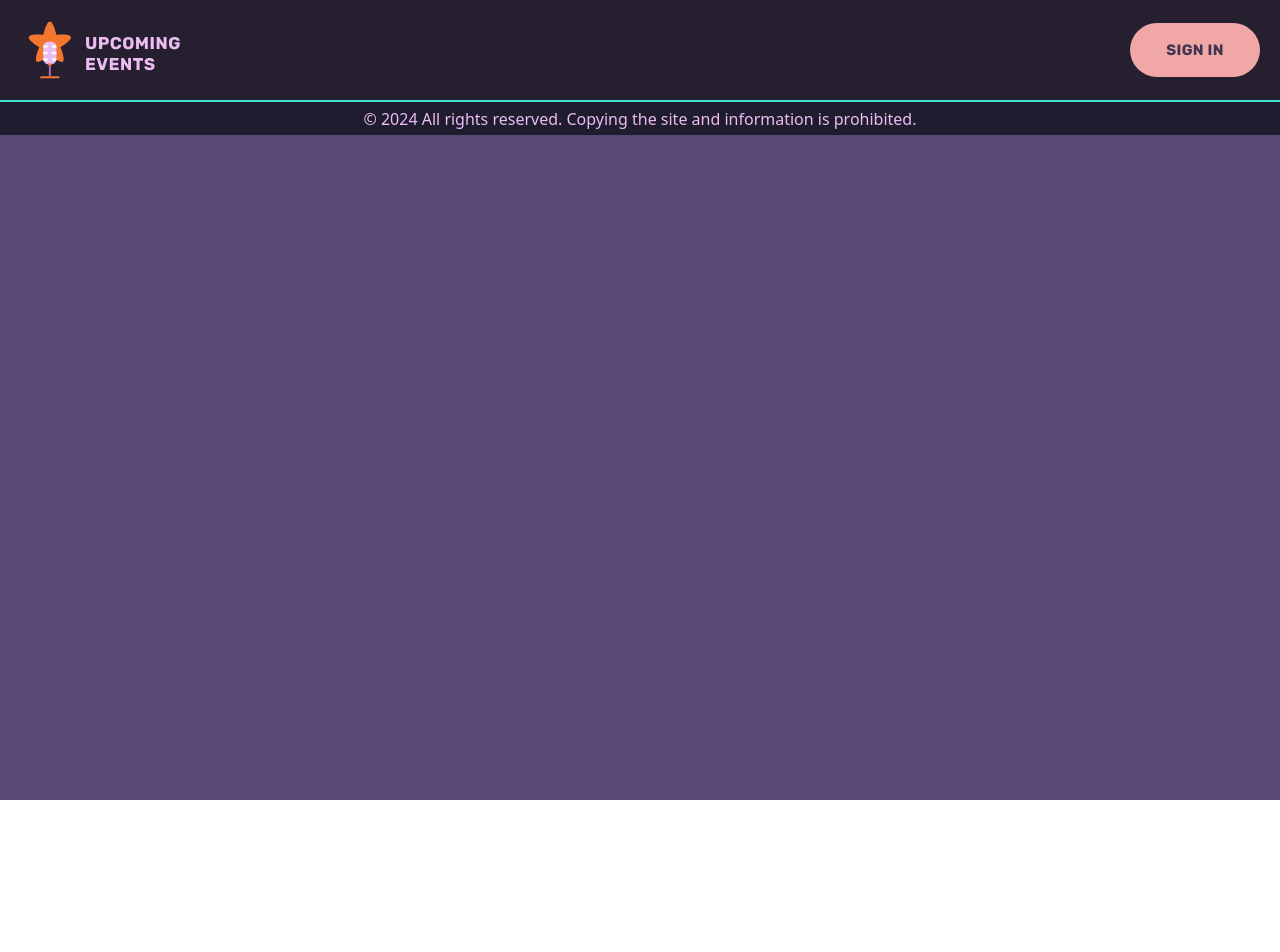
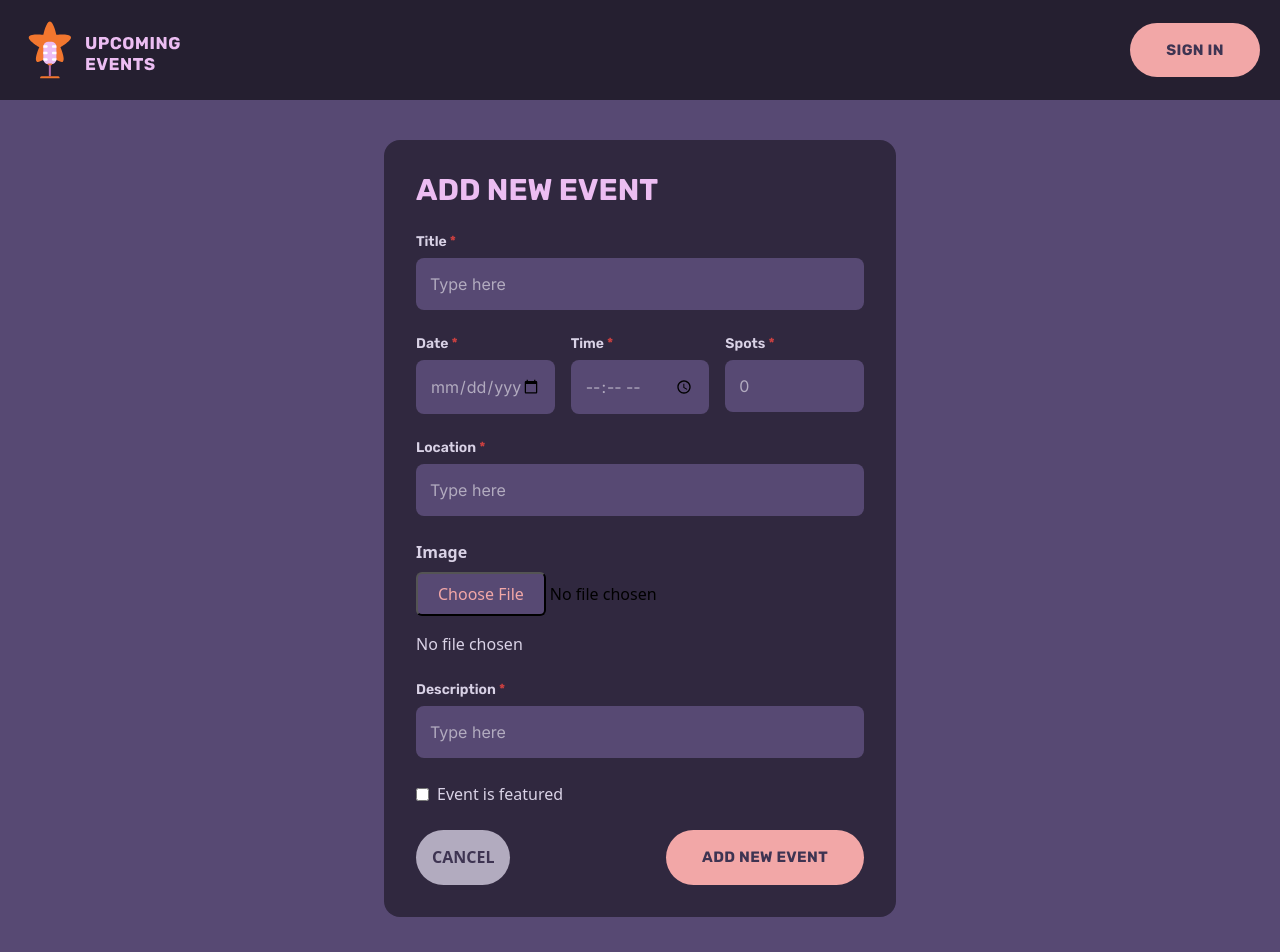
Before and after one commit to ZooDevelopers/ProjectF5-UpcomingEvents-frontend, a Vue app: page /addeventform in a window 1280 px wide. Shown: the top 952 px of the page. Before the commit the page ends 800 px from the top, so only its background shows below. Built offline with nearby package versions, Linux system fonts and the light colour scheme.

Commit message:
add event form almost done

```diff
--- /dev/null
+++ b/src/components/AddEventForm.vue
@@ -0,0 +1,130 @@
+<script setup>
+import { ref } from "vue";
+import FormField from "./base/FormField.vue"; // Asegúrate de importar el componente
+import Button from "@/components/base/Button.vue";
+
+const form = ref({
+  title: "",
+  date: "",
+  time: "",
+  spots: 0,
+  location: "",
+  image: null,
+  description: "",
+  isFeatured: false,
+});
+const handleFileUpload = (event) => {
+  const file = event.target.files[0];
+  form.value.image = file;
+};
+const submitForm = () => {
+  console.log("Form data:", form.value);
+  // Aquí puedes agregar la lógica para enviar los datos al servidor
+};
+const cancel = () => {
+  // Resetea el formulario o navega a otra página
+  console.log("Cancel");
+};
+</script>
+
+<template>
+  <div class="bg-purple-800 max-w-lg mx-auto my-10 p-8 rounded-2xl">
+    <h3 class="text-pink text-3xl font-bold font-rubik uppercase mb-6">
+      Add New Event
+    </h3>
+    <form @submit.prevent="submitForm" class="space-y-6">
+      <FormField
+        id="title"
+        label="Title"
+        type="text"
+        placeholder="Type here"
+        v-model:modelValue="form.title"
+        required
+        class="w-full"
+      />
+      <div class="grid grid-cols-1 md:grid-cols-3 gap-4">
+        <FormField
+          id="date"
+          label="Date"
+          type="date"
+          v-model:modelValue="form.date"
+          required
+          class="w-full"
+        />
+        <FormField
+          id="time"
+          label="Time"
+          type="time"
+          v-model:modelValue="form.time"
+          required
+          class="w-full"
+        />
+        <FormField
+          id="spots"
+          label="Spots"
+          type="text"
+          v-model:modelValue="form.spots"
+          required
+          class="w-full"
+        />
+      </div>
+      <FormField
+        id="location"
+        label="Location"
+        type="text"
+        placeholder="Type here"
+        v-model:modelValue="form.location"
+        required
+        class="w-full"
+      />
+      <div class="flex flex-col gap-2">
+        <label class="text-grey font-bold gap-2" for="image">Image</label>
+        <input
+          type="file"
+          id="image"
+          @change="handleFileUpload"
+          class="file:bg-purple-500 file:text-peach-500 file:px-5 file:py-2 file:rounded-md file:cursor-pointer"
+        />
+        <p class="text-grey mt-2">
+          {{ form.image ? form.image.name : "No file chosen" }}
+        </p>
+      </div>
+      <FormField
+        id="description"
+        label="Description"
+        type="textarea"
+        placeholder="Type here"
+        v-model:modelValue="form.description"
+        required
+        class="w-full"
+      />
+      <div class="flex items-center space-x-2">
+        <input
+          v-model="form.isFeatured"
+          type="checkbox"
+          id="isFeatured"
+          class="form-checkbox text-pink-500"
+        />
+        <label for="isFeatured" class="text-grey">Event is featured</label>
+      </div>
+      <div class="flex justify-between mt-6">
+        <button
+          type="button"
+          @click="cancel"
+          class="px-4 py-2 bg-purple-200 font-bold uppercase text-purple-700 rounded-full"
+        >
+          Cancel
+        </button>
+        <Button
+          type="submit"
+          label="Add new event"
+          class="px-4 py-2 bg-pink-500 text-white rounded-full"
+        />
+      </div>
+    </form>
+  </div>
+</template>
+
+Enviar un mensaje a julia
+
+<style scoped></style>
--- a/src/router/index.js
+++ b/src/router/index.js
@@ -1,6 +1,7 @@
 import { createRouter, createWebHistory } from 'vue-router'
 import HomeView from '../views/HomeView.vue'
-import SignInUpModal from '@/components/auth/SignInUpModal.vue'
+import AddEventForm from '@/components/AddEventForm.vue'
+
 
 const router = createRouter({
   history: createWebHistory(import.meta.env.BASE_URL),
@@ -12,10 +13,12 @@ const router = createRouter({
     },
 
     {
-      path: '/login-temp',
-      name: 'login-temp',
-      component: SignInUpModal
+      path: '/addeventform',
+      name: 'addeventform',
+      component: AddEventForm
     },
+
+
   ]
 })
 
```
Also changed, not shown: src/components/EditEventForm.vue (added), src/views/AddEventFormView.vue (added).
